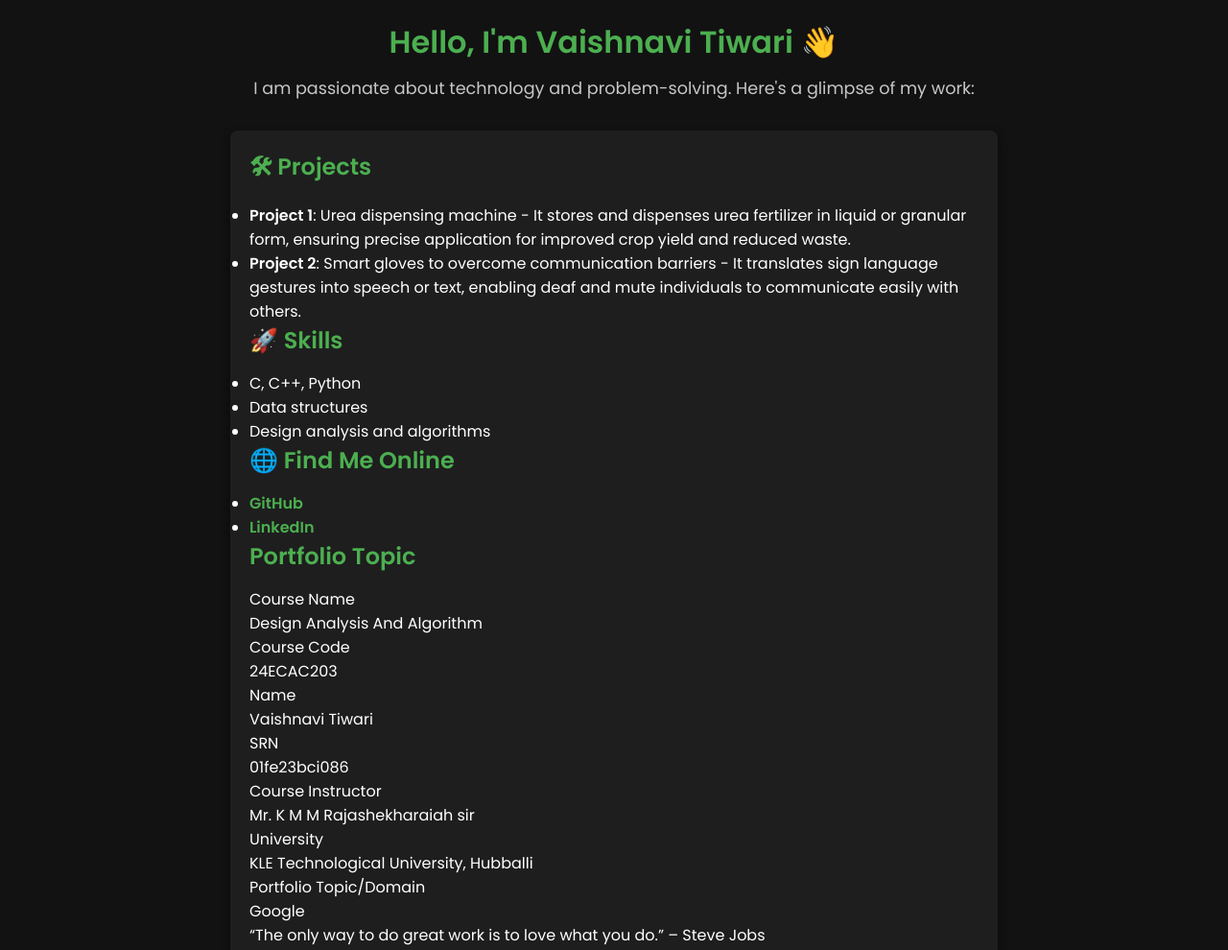
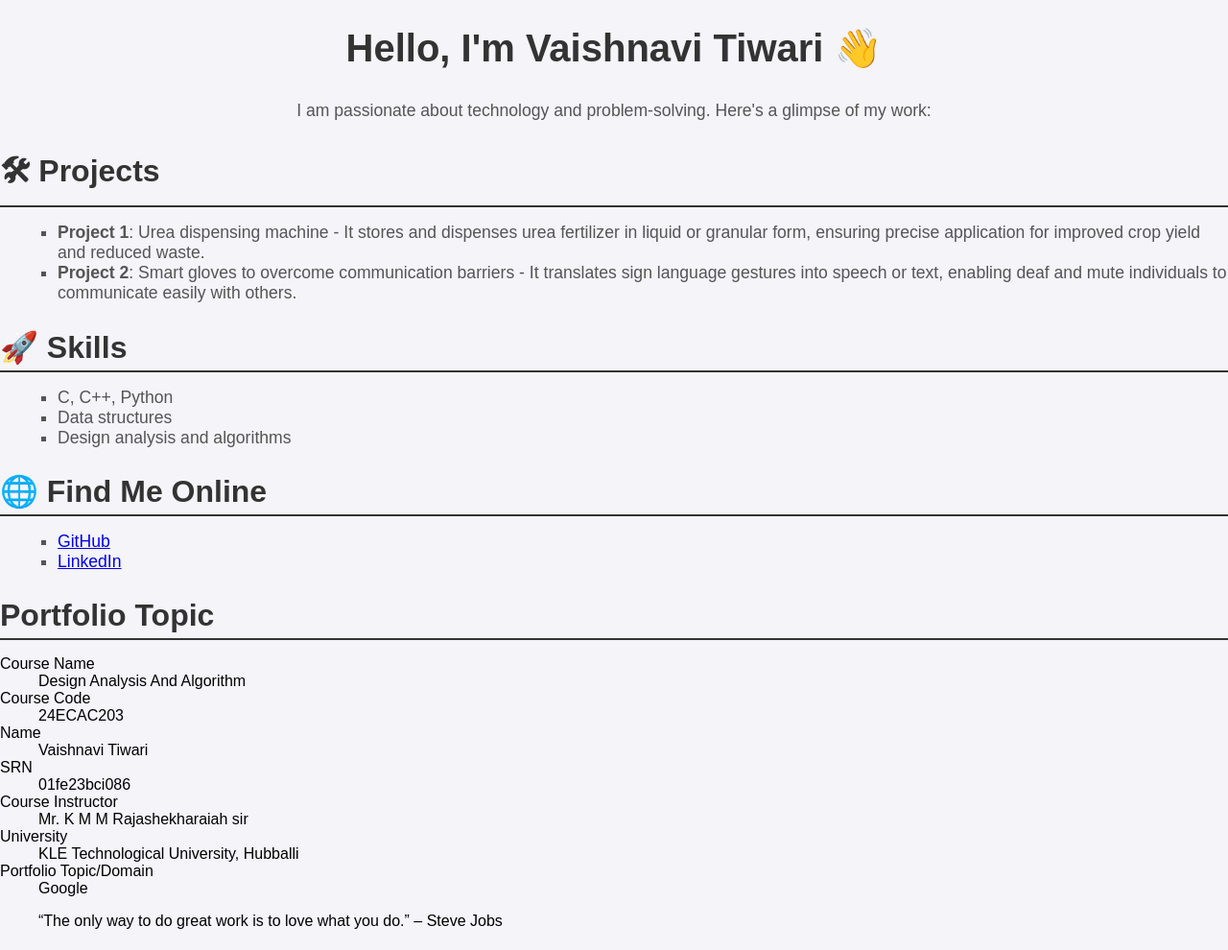
Before and after one commit to 01fe23bci086/portfolio1.github.io, a plain HTML site: page index.html in a window 1280 px wide. Shown: the top 990 px of the page at 96% size. Drawn offline with Linux system fonts and the light colour scheme.

Commit message:
Update style.css

```diff
--- a/style.css
+++ b/style.css
@@ -1,117 +1,56 @@
-/* Reset default margin and padding */
-* {
+body {
+    font-family: Arial, sans-serif;
+    background-color: #f4f4f9;
     margin: 0;
     padding: 0;
-    box-sizing: border-box;
 }
 
-/* Global Styles */
-body {
-    font-family: 'Poppins', sans-serif;
-    background-color: #121212;
-    color: #fff;
-    margin: 0;
+.container {
+    max-width: 1200px;
+    margin: 0 auto;
     padding: 20px;
-    display: flex;
-    flex-direction: column; /* Ensure content stacks vertically */
-    justify-content: flex-start;
-    align-items: center;
-    min-height: 100vh;
 }
 
-/* Section Container */
-section {
-    background-color: #1e1e1e;
-    padding: 20px;
-    width: 90%;
-    max-width: 800px;
-    margin-bottom: 20px; /* Adds space between sections */
-    border-radius: 8px;
-    box-shadow: 0px 4px 10px rgba(0, 0, 0, 0.5);
-}
-
-/* Header Styling */
 header {
     text-align: center;
     margin-bottom: 20px;
 }
 
 header h1 {
-    font-size: 2rem;
-    color: #4CAF50;
-    margin-bottom: 10px;
+    font-size: 2.5em;
+    color: #333;
 }
 
-header p {
-    font-size: 1.1rem;
-    color: #c7c7c7;
+main {
+    background-color: #ffffff;
+    padding: 20px;
+    box-shadow: 0 0 10px rgba(0, 0, 0, 0.1);
 }
 
-/* Section Headings */
+section {
+    margin-bottom: 30px;
+}
+
 h2 {
-    color: #4CAF50;
-    font-size: 1.5rem;
+    font-size: 2em;
+    color: #333;
+    border-bottom: 2px solid #333;
+    padding-bottom: 5px;
     margin-bottom: 15px;
 }
 
-/* Highlighted Text Blocks */
-.highlight {
-    background-color: #333;
-    padding: 10px;
-    border-radius: 5px;
-    margin-bottom: 10px;
+p {
+    font-size: 1.1em;
+    line-height: 1.6;
+    color: #555;
 }
 
-/* Text Styling */
-p {
-    color: #c7c7c7;
-    line-height: 1.6;
-    margin-bottom: 10px;
+ul {
+    list-style-type: square;
+    margin-left: 20px;
 }
 
-/* Buttons */
-.button-container {
-    display: flex;
-    justify-content: center;
-    margin-top: 20px;
+ul li {
+    font-size: 1.1em;
+    color: #555;
 }
-
-.toggle-btn {
-    margin: 0 10px;
-    padding: 10px 20px;
-    font-size: 1rem;
-    font-weight: 600;
-    color: #fff;
-    background: #4CAF50;
-    border: none;
-    border-radius: 6px;
-    cursor: pointer;
-    transition: background 0.3s ease;
-}
-
-.toggle-btn:hover {
-    background: #388E3C;
-}
-
-/* Links */
-a {
-    color: #4CAF50;
-    text-decoration: none;
-    font-weight: 600;
-}
-
-a:hover {
-    text-decoration: underline;
-}
-
-/* Responsive Design */
-@media (max-width: 600px) {
-    section {
-        padding: 15px;
-    }
-
-    .toggle-btn {
-        font-size: 0.9rem;
-        padding: 8px 16px;
-    }
-}
```
